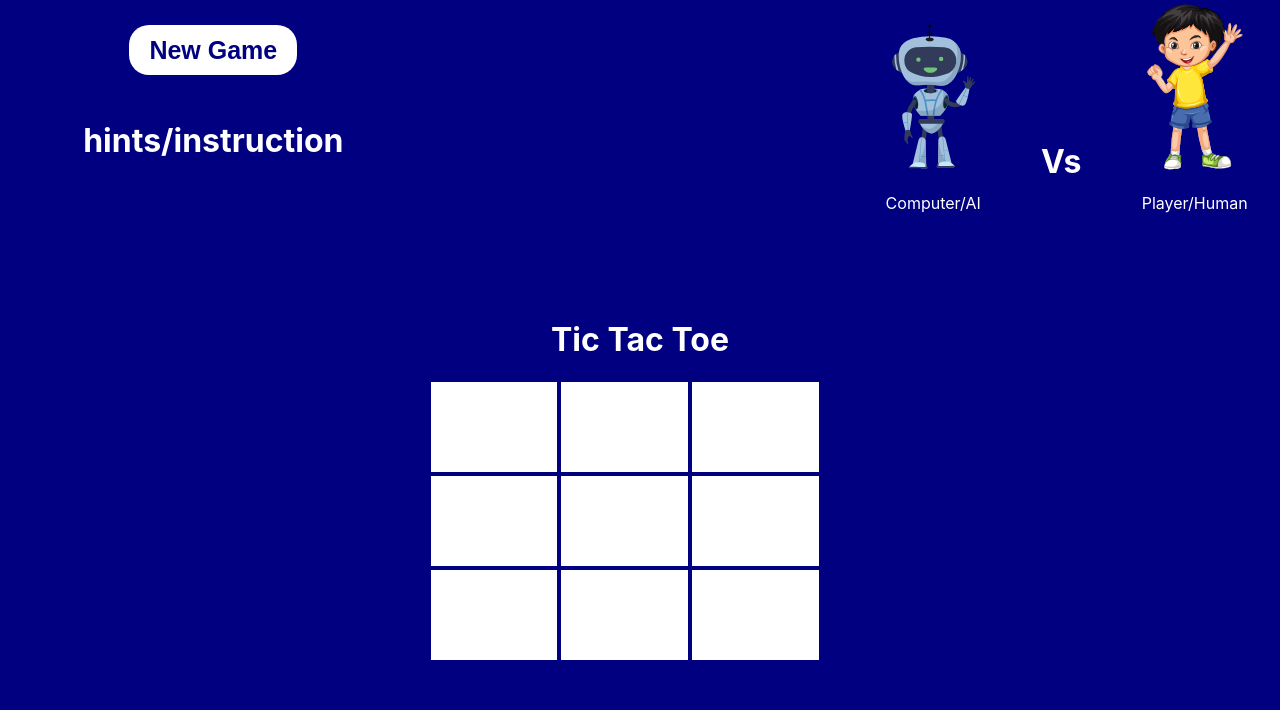
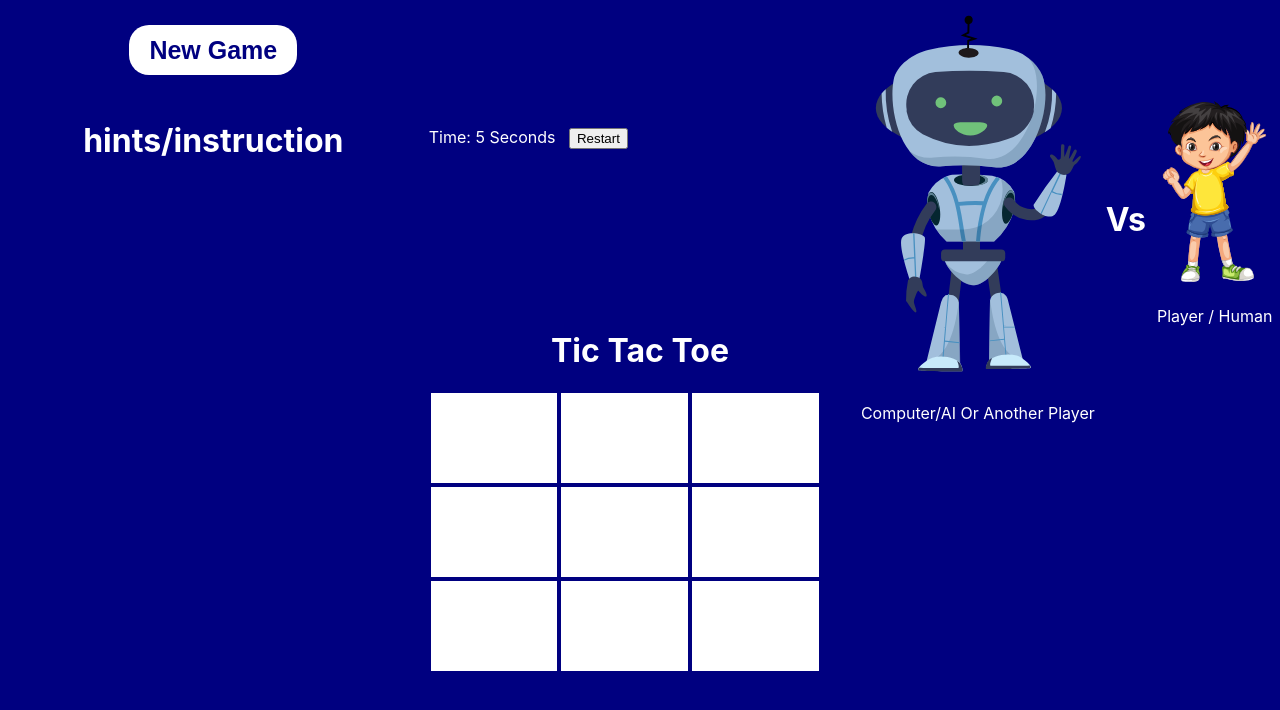
Before and after one commit to karunakaushik/ENTERTAIN-THE-CREW, a React (Create React App) app: page / in a window 1280 px wide. Shown: the top 710 px of the page. Built offline with nearby package versions, Linux system fonts and the light colour scheme.

Commit message:
add timer

```diff
--- a/src/components/index.js
+++ b/src/components/index.js
@@ -16,9 +16,14 @@ export default class MainPage extends Component{
               ' ',' ',' '
           ],
           winner: null,
-          turn: 'x'
+          turn: 'x',
+          count: 0
         }
       }
+
+      // resetTime() {
+      //   this.setState({count: 0});
+      // }
 
       resetBoard(){
         this.setState({
@@ -28,32 +33,28 @@ export default class MainPage extends Component{
             ' ',' ',' '
           ],
           winner: null,
-          turn: 'x'
+          turn: 'x',
+          count: 0
         });
       }
 
 
       updateBoard(loc, player) {
-          //Game Over!
       console.log(this.state.winner, this.state.turn, this.state.gameBoard);
       if(this.state.winner !== null) {
-        //make game over component visible
         console.log("Winner", this.state.winner);
         return;
       }
       if(this.state.gameBoard[loc]=== 'x' || this.state.gameBoard[loc]=== 'o'){
-        //invalid move
         return;
       }
       let currentGameBoard = this.state.gameBoard;
       currentGameBoard.splice(loc, 1, this.state.turn);
       this.setState({gameBoard: currentGameBoard}, function(){
-        //Check if there is a winner or draw
         var moves = this.state.gameBoard.join('').replace(/ /g,'');
         console.log('Moves:', moves, 'Winner:', this.state.winner);
         if(moves.length === 9) {
           this.setState({winner: 'd'});
-          //Make game over component visible
           return;
         } else {
           var topRow = this.state.gameBoard[0] + this.state.gameBoard[1] + this.state.gameBoard[2];
@@ -102,6 +103,22 @@ export default class MainPage extends Component{
 
       }
 
+      componentDidMount() {
+        // this.myInterval = setInterval(() => {
+        //   this.setState(prevState => ({
+        //     count: prevState.count + 1 == 10 ? 0 : null
+        //   }))
+        // }, 1000);
+        setInterval(() => {
+          return this.setState(( state, props) => {
+            return{
+              count : state.count == 10 ? 0 :state.count+1
+            }
+          })
+
+        }, 1000);
+      }
+
     render() {
         return(
             <div className="container">
@@ -114,6 +131,10 @@ export default class MainPage extends Component{
                 </div>
 
                 <div className="gameDiv">
+                <div className="timerDiv">
+                    Time: {this.state.count}  Seconds &nbsp;&nbsp;
+                    <button className="restartButton" onClick={this.resetBoard.bind(this)}>Restart</button>
+                  </div>
                 <div className="resultShow">
                     <Result winner={this.state.winner} />
                     </div>
@@ -136,11 +157,11 @@ export default class MainPage extends Component{
                 <div className="playresouterDiv">
                     <div className="players">
                     <div className="robotDiv">
-                        <img src={Robot} /><p>Computer/AI</p>
+                        <img src={Robot} /><p>Computer/AI Or Another Player  </p>
                     </div>
                     <h1>Vs</h1>
                     <div className="humanDiv">
-                        <img src={Human} /><p>Player/Human</p>
+                        <img src={Human} /><p >Player / Human</p>
                     </div>
                     </div>
                 </div>
--- a/src/components/src/css/main.css
+++ b/src/components/src/css/main.css
@@ -30,6 +30,7 @@
     text-align: center;
 
 }
+
 .playresouterDiv{
     width: 33%;
     /* justify-content: center; */
--- a/src/components/src/css/result.css
+++ b/src/components/src/css/result.css
@@ -11,5 +11,5 @@
     display: flex;
     flex-direction: row;
     justify-content: space-around;
-    align-items: baseline;
+    align-items: center;
 }
```
